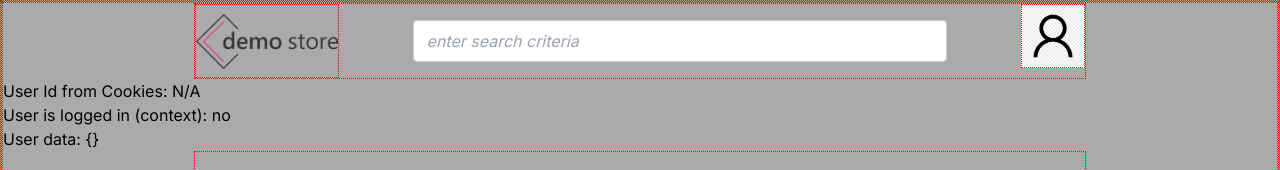
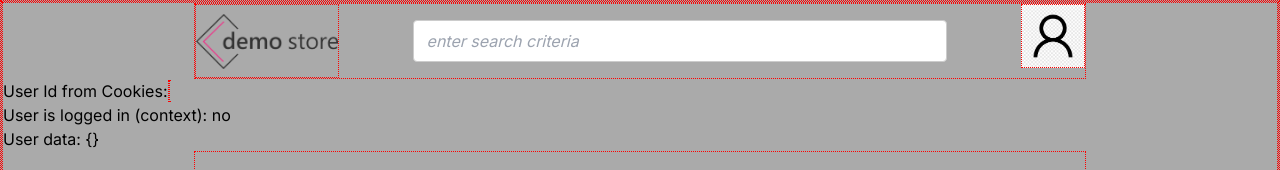
Before and after one commit to Oleguito/demo-shop-frontend, a Next.js app: page / in a window 1280 px wide. Shown: the top 170 px of the page. Built offline with nearby package versions, Linux system fonts and the light colour scheme.

Commit message:
while it works...

```diff
--- a/src/app/components/PageCarcass.tsx
+++ b/src/app/components/PageCarcass.tsx
@@ -1,3 +1,5 @@
+"use client"
+
 import React, { ReactNode, useContext } from 'react';
 import { GlobalContext } from '../context/GlobalContext';
 import { LoginButton } from '@/app/components/LoginButton';
@@ -28,7 +30,7 @@ const PageCarcass = () => {
     return (
         <>
             <Header />
-            User Id from Cookies: {currentUserId ? currentUserId : "N/A"}
+            User Id from Cookies: <span>{currentUserId}</span>
             <br/>
             User is logged in (context): {userIsLoggedIn ? "yes" : "no"}
             <br/>
```
